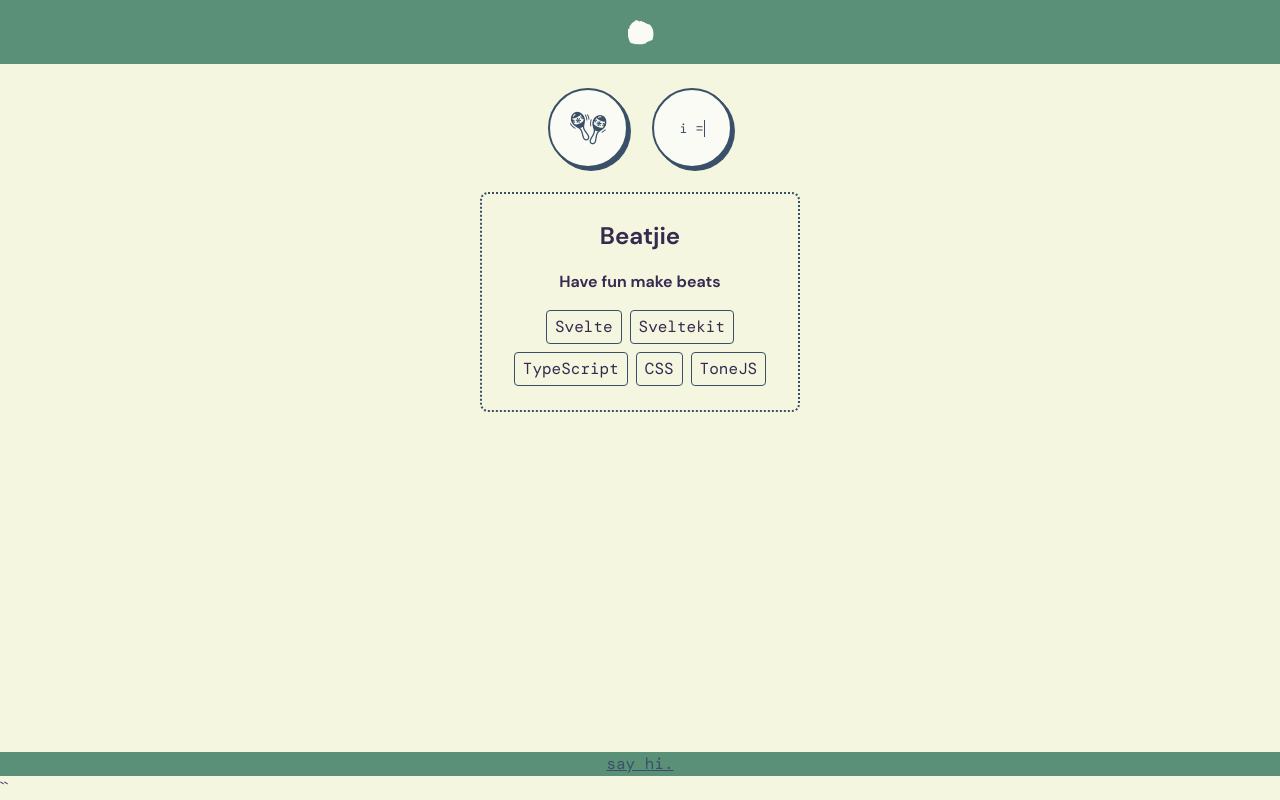
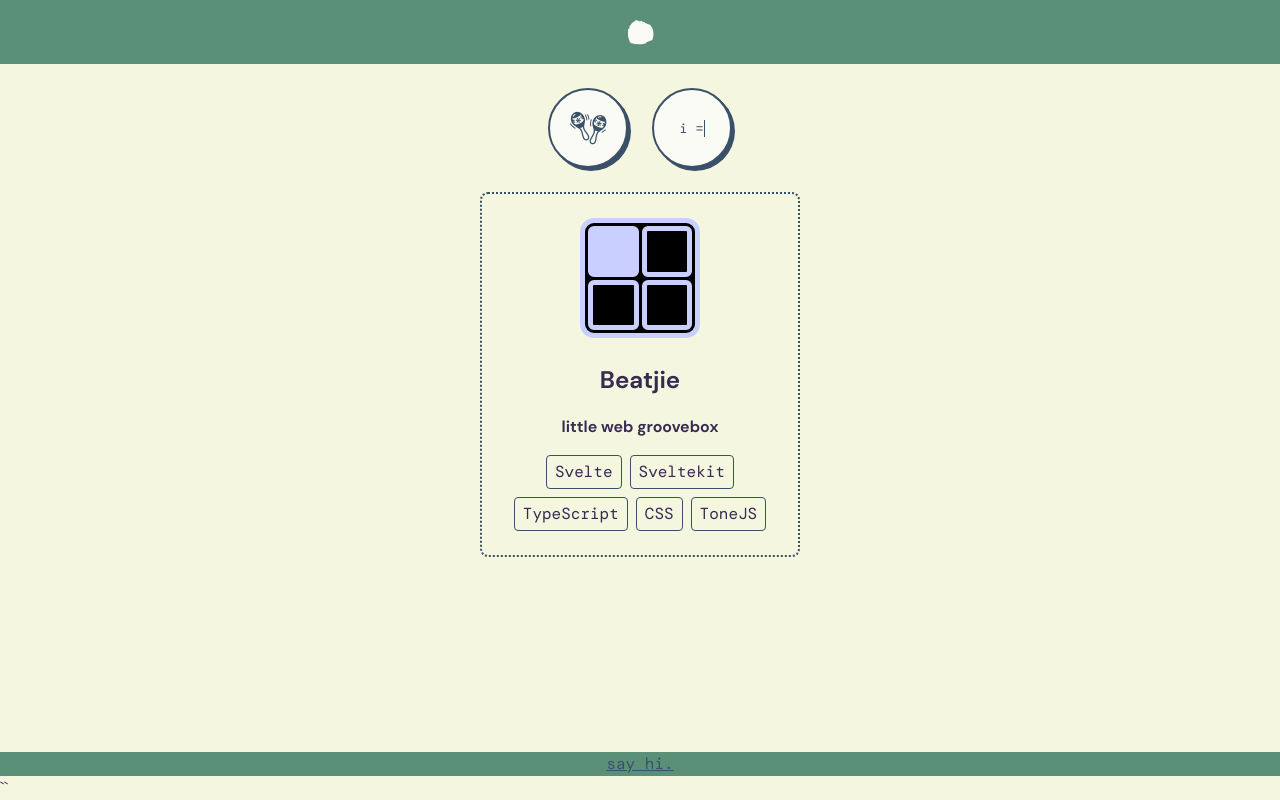
Before and after one commit to dindles/dindles.github.io, a SvelteKit app: page /code in a window 1280 px wide. Built offline with nearby package versions, Linux system fonts and the light colour scheme.

Commit message:
add beatjie logo

```diff
--- /dev/null
+++ b/src/lib/components/beatjie-logo.svelte
@@ -0,0 +1,134 @@
+<script lang="ts">
+  interface Props {
+    size?: number // Size in pixels (default: 200)
+    hue?: number // Initial hue from available palette (default: random)
+    interactive?: boolean // Enable click to change color (default: false)
+  }
+
+  let { size = 200, hue, interactive = false }: Props = $props()
+
+  const AVAILABLE_HUES = [30, 90, 140, 200, 280, 330]
+  let current_hue = $derived(
+    hue ?? AVAILABLE_HUES[Math.floor(Math.random() * AVAILABLE_HUES.length)]
+  )
+
+  function handleClick() {
+    if (!interactive) return
+    // Pick random hue different from current
+    const available = AVAILABLE_HUES.filter((h) => h !== current_hue)
+    current_hue = available[Math.floor(Math.random() * available.length)]
+  }
+
+  function handleKeydown(event: KeyboardEvent) {
+    if (!interactive) return
+    if (event.key === 'Enter' || event.key === ' ') {
+      event.preventDefault()
+      handleClick()
+    }
+  }
+</script>
+
+{#if interactive}
+  <div
+    class="logo-container interactive"
+    style="--logo-size: {size}px; --logo-hue: {current_hue};"
+    onclick={handleClick}
+    onkeydown={handleKeydown}
+    role="button"
+    tabindex="0"
+    aria-label="Click to change color"
+  >
+    <div class="step step-1"></div>
+    <div class="step step-2"></div>
+    <div class="step step-3"></div>
+    <div class="step step-4"></div>
+  </div>
+{:else}
+  <div class="logo-container" style="--logo-size: {size}px; --logo-hue: {current_hue};">
+    <div class="step step-1"></div>
+    <div class="step step-2"></div>
+    <div class="step step-3"></div>
+    <div class="step step-4"></div>
+  </div>
+{/if}
+
+<style>
+  .logo-container {
+    /* Size and layout */
+    width: var(--logo-size);
+    height: var(--logo-size);
+    display: grid;
+    grid-template-columns: repeat(2, 1fr);
+    grid-template-rows: repeat(2, 1fr);
+    gap: 3px;
+    padding: 3px;
+
+    /* Border styling */
+    border: 5px solid var(--logo-colour);
+    border-radius: 14px;
+
+    /* Colors */
+    --lightness: 0.9;
+    --chroma: 0.17; /* Calculated: 0.15 + 0.1 * (1 - Math.abs(0.9 - 0.5) * 2) */
+    --logo-colour: oklch(var(--lightness) var(--chroma) var(--logo-hue));
+    --logo-bg: oklch(0 0 0); /* Black background */
+
+    background-color: var(--logo-bg);
+
+    /* Disable text selection */
+    user-select: none;
+    -webkit-user-select: none;
+  }
+
+  .logo-container.interactive {
+    cursor: pointer;
+  }
+
+  .step {
+    /* Layout */
+    aspect-ratio: 1;
+    border-radius: 6px;
+
+    /* Default colors (inactive state) */
+    color: var(--logo-colour);
+    background-color: var(--logo-bg);
+    border: 5px solid var(--logo-colour);
+
+    /* Animation */
+    animation: step-pulse 1.6s ease-in-out infinite;
+  }
+
+  /* Stagger animations for each step */
+  .step-1 {
+    animation-delay: 0s;
+  }
+
+  .step-2 {
+    animation-delay: 0.4s;
+  }
+
+  .step-3 {
+    animation-delay: 0.8s;
+  }
+
+  .step-4 {
+    animation-delay: 1.2s;
+  }
+
+  @keyframes step-pulse {
+    0%,
+    24% {
+      /* Active state: inverted colors */
+      color: var(--logo-bg);
+      background-color: var(--logo-colour);
+      border-color: var(--logo-colour);
+    }
+    25%,
+    100% {
+      /* Inactive state: default colors */
+      color: var(--logo-colour);
+      background-color: var(--logo-bg);
+      border-color: var(--logo-colour);
+    }
+  }
+</style>
--- a/src/routes/code/+page.svelte
+++ b/src/routes/code/+page.svelte
@@ -1,13 +1,15 @@
 <script lang="ts">
+  import BeatjieLogo from '$lib/components/beatjie-logo.svelte'
+
   const code_projects = [
     {
       name: 'Beatjie',
-      description: 'Have fun make beats',
+      description: 'little web groovebox',
       stack: ['Svelte', 'Sveltekit', 'TypeScript', 'CSS', 'ToneJS'],
       font: '',
       fontColor: 'text-secondary-dark',
       bgColor: '',
-      link1: '',
+      link1: 'https://dindles.net/beatjie',
       link2: '',
     },
   ]
@@ -17,7 +19,21 @@
   {#each code_projects as project}
     <div class="project-wrapper">
       <div class="card-project {project.bgColor}">
-        <h2 class="project-title">{project.name}</h2>
+        <div class="logo-wrapper">
+          <BeatjieLogo size={120} interactive={true} />
+        </div>
+        {#if project.link1}
+          <a
+            href={project.link1}
+            target="_blank"
+            rel="noopener noreferrer"
+            class="project-title-link"
+          >
+            <h2 class="project-title">{project.name}</h2>
+          </a>
+        {:else}
+          <h2 class="project-title">{project.name}</h2>
+        {/if}
         <div class="project-description">
           <p class="description-text">{project.description}</p>
         </div>
@@ -59,10 +75,29 @@
     border-color: var(--colour-primary);
   }
 
+  .logo-wrapper {
+    display: flex;
+    justify-content: center;
+    margin-bottom: var(--space-sm);
+  }
+
+  .project-title-link {
+    text-decoration: none;
+    display: block;
+    text-align: center;
+  }
+
   .project-title {
     color: var(--colour-text);
     margin: 0;
     text-align: center;
+    border-bottom: 1px dotted transparent;
+    display: inline-block;
+    transition: border-color var(--transition-default);
+  }
+
+  .project-title-link:hover .project-title {
+    border-bottom-color: var(--colour-secondary);
   }
 
   .project-description {
```
